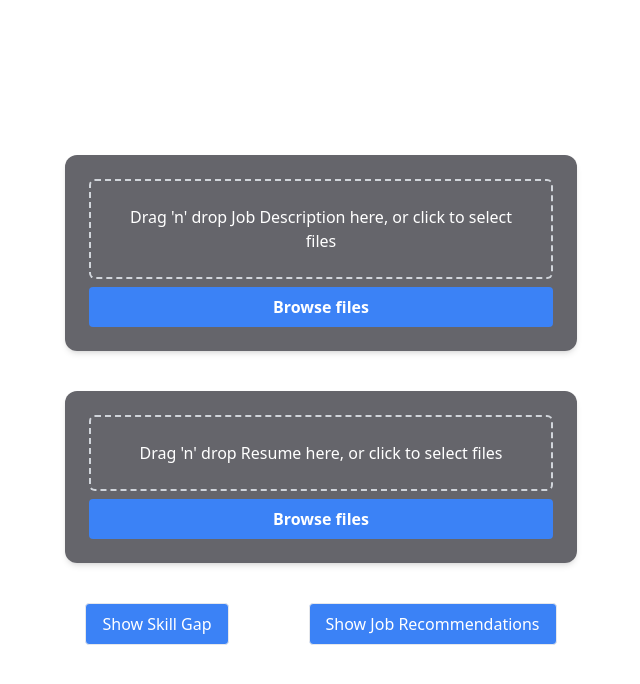
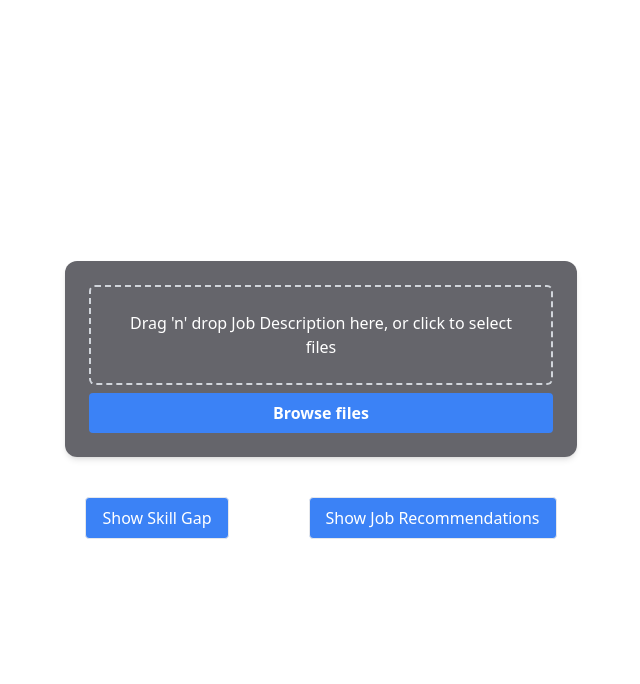
Before and after one commit to JiyanBhalara/GirlHacks, a React (Create React App) app in the folder frontend/: page /FileUploadPage in a window 1280 px wide. Shown: the top 684 px of the page, without its empty margins (319-959 px from the left). Built offline with nearby package versions, Linux system fonts and the light colour scheme.

Commit message:
"Updated MongoDB connection error handling and FileUploadPage component logic"

```diff
--- a/frontend/src/components/FileUploadPage.jsx
+++ b/frontend/src/components/FileUploadPage.jsx
@@ -17,11 +17,11 @@ function FileUploadPage() {
   };
 
   const handleShowSkillGap = () => {
-    if (jobDescriptionFile && resumeFile) {
-      setShowResumeUpload(true);
-    } else {
+    if (!jobDescriptionFile || !resumeFile) {
       alert("Please upload both job description and resume files first.");
+      return;
     }
+    setShowResumeUpload(true); // This will enable the display of the resume file input
   };
 
   return (
@@ -30,11 +30,12 @@ function FileUploadPage() {
         label="Job Description"
         onFileChange={(file) => setJobDescriptionFile(file)}
       />
-      <FileInputComponent
-        label="Resume"
-        onFileChange={(file) => setResumeFile(file)}
-        style={{ display: showResumeUpload ? "block" : "none" }} // Hide or show based on state
-      />
+      {showResumeUpload && (
+        <FileInputComponent
+          label="Resume"
+          onFileChange={(file) => setResumeFile(file)}
+        />
+      )}
 
       <div className="flex gap-20">
         <button
```
Also changed, not shown: 2 other files (tests, documents, lock files or other folders).
